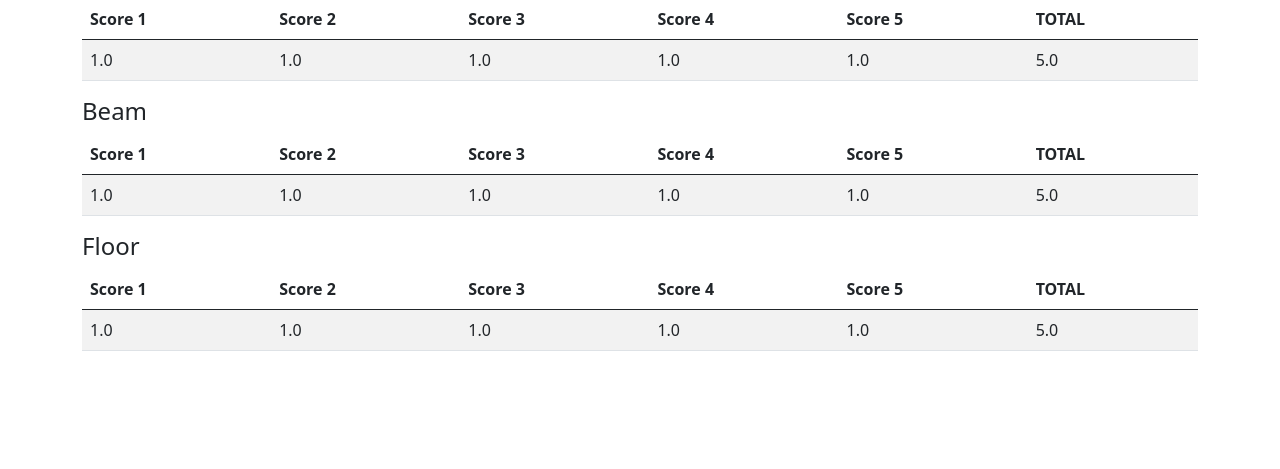
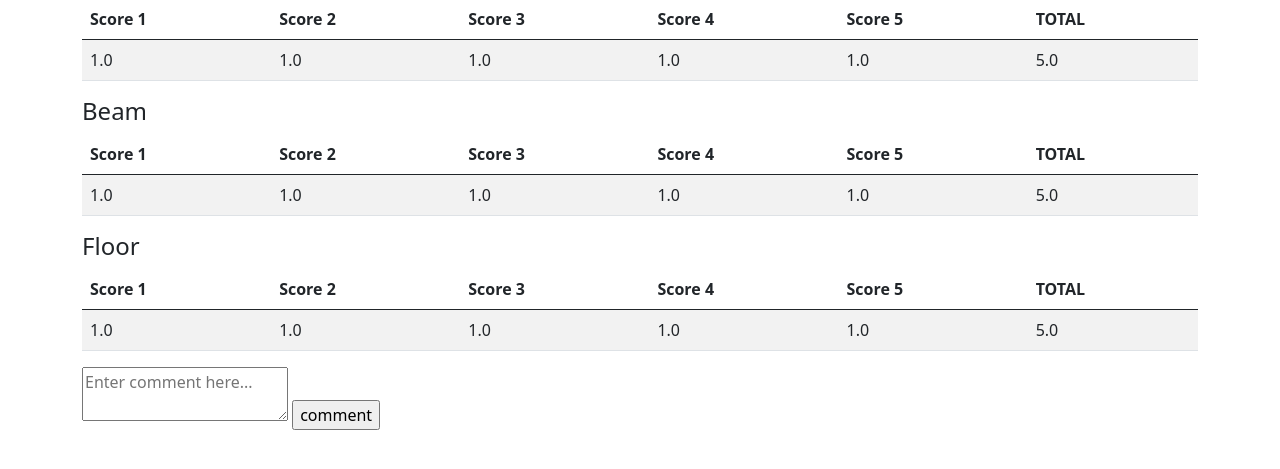
Before and after one commit to ccall48/gymscore, a Flask app: page /athlete/1 in a window 1280 px wide. Shown: the part 275-744 px from the top of the page. Run offline with Flask 2, Linux system fonts and the light colour scheme; tables that the repository leaves empty hold one stand-in row (values such as "Sample post"); parts of the project's set-up code (start-up, migrations or seed data) failed here and were passed over.

Commit message:
submit new comment from athlete-id specific page and redirect to same page, store comment in variable.

```diff
--- a/app.py
+++ b/app.py
@@ -115,8 +115,23 @@ def register():
 @app.route('/results')
 def results():
     #results =
-    return 'score'
 
+    #
+    return render_template('results.html',
+                            results=results)
+
+@app.route(('/submit_comment/<int:id>'), methods=['POST'])
+def submit_comment(id):
+    ...
+    # print(f"request returns: {request.data}")
+    # print(f"url is {request.url}")
+    # print(f"request returns: {request.form['comment']}")
+    print(f"submit comment : {request.form['comment']}")
+    value = request.form['comment']
+    # print(f"comment submitted {value}")
+    print("return to athlete page")
+    return redirect((url_for('athlete', id = id))
+)
 
 @app.route('/athletes')
 def athletes():
@@ -127,6 +142,7 @@ def athletes():
 
 @app.route('/athlete/<int:id>', methods=['GET'])
 def athlete(id):
+    print("direct to athlete page")
     result = Athlete.query.get(id)
     events = Event.query.filter_by(athlete_id=id)
 
--- a/templates/athlete.html
+++ b/templates/athlete.html
@@ -101,10 +101,16 @@
       <td>{{ event.floor_3 }}</td>
       <td>{{ event.floor_4 }}</td>
       <td>{{ event.floor_5 }}</td>
+
       <td class="">{{ event.floor_1 + event.floor_2 + event.floor_3 + event.floor_4 + event.floor_5 }}</td>
-    {% endfor %}
+
+      {% endfor %}
     </tr>
 </tbody>
 </table>
+<form action="{{ url_for('submit_comment', id=result.id)}}" method="post">
+<textarea name="comment"  placeholder="Enter comment here..."></textarea>
+<input type="submit" name = "comment" value = "comment">
+</form>
 
 {% endblock body %}
--- a/templates/athletes.html
+++ b/templates/athletes.html
@@ -20,6 +20,7 @@
       <td><a class="text-warning" href="/athlete/{{ athlete.id }}">View</a></td>
       <td>{{ athlete.club_id }}</td>
    </tr>
+
   {% endfor %}
 </tbody>
 </table>
```
Also changed, not shown: README.md.
